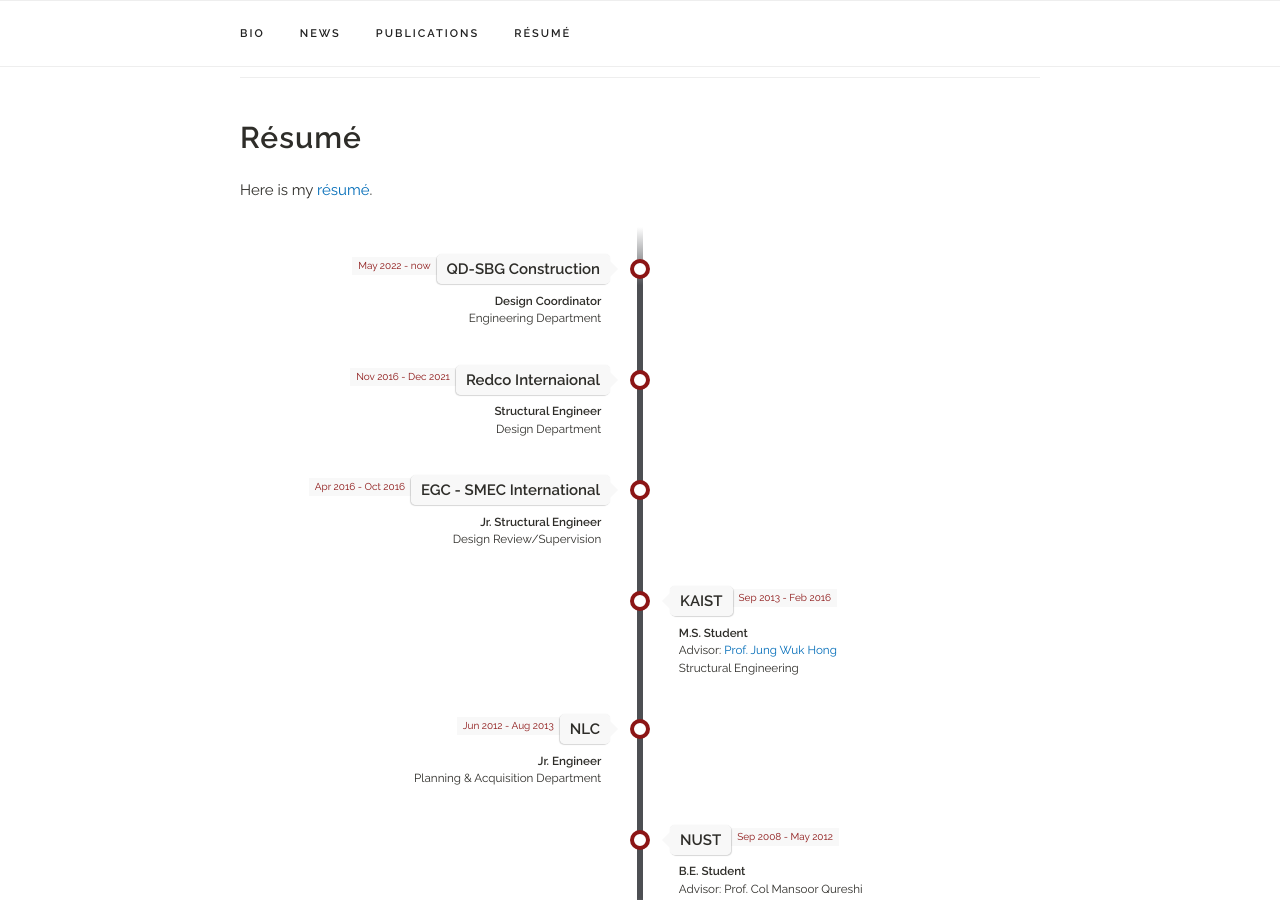
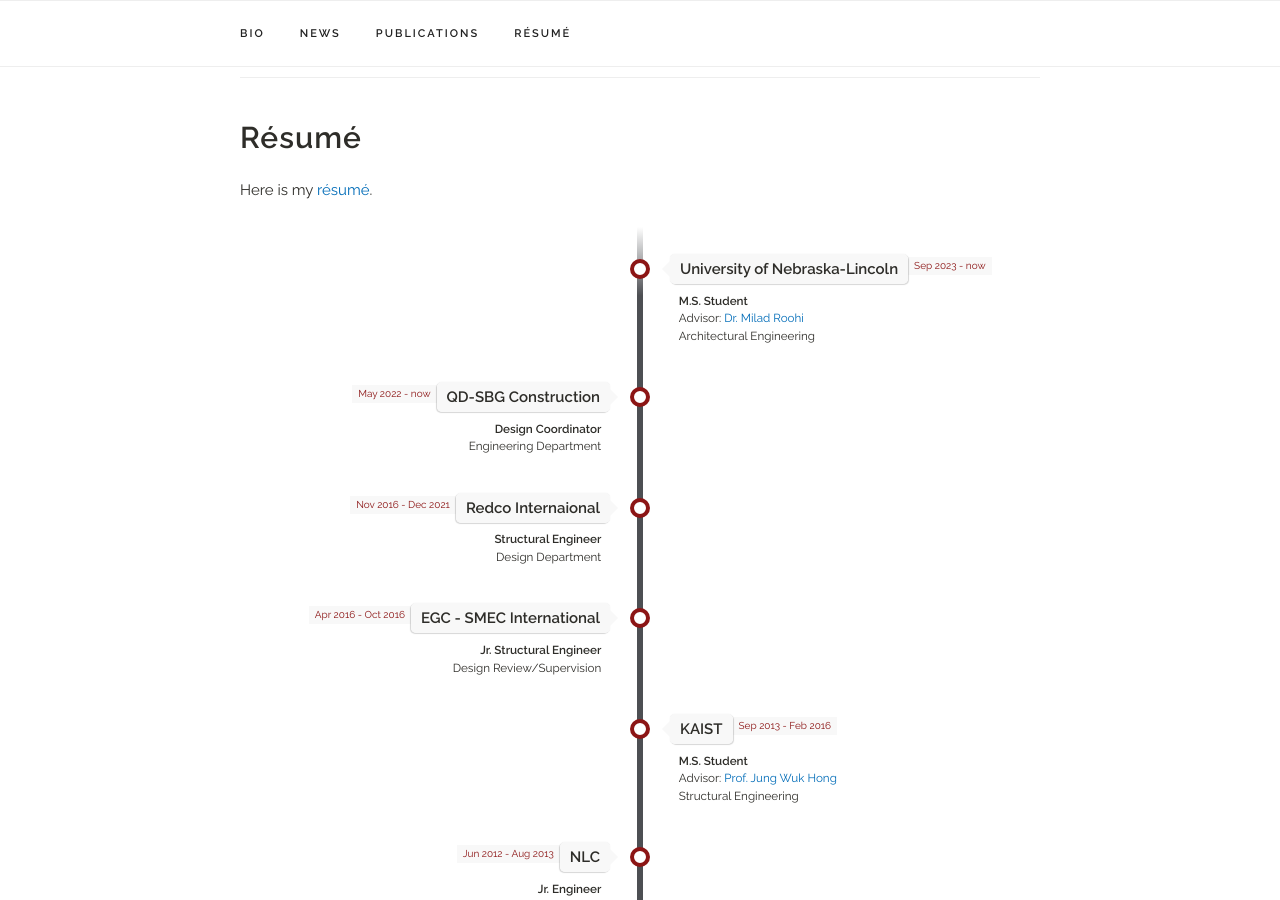
Before and after one commit to aullah9/aullah9.github.io, a Jekyll site: the page built from index.html, in a window 1280 px wide and 900 px high, scrolled down 2093 px. Built offline with Jekyll 4.4.1, drawn with Linux system fonts in a browser that asks for light colours; a style sheet for code colours, icons or effects is not loaded.

Commit message:
modification_0003

```diff
--- a/_data/experience.yaml
+++ b/_data/experience.yaml
@@ -1,4 +1,11 @@
 experiences:
+
+- place: "University of Nebraska-Lincoln"
+  time: "Sep 2023 - now"
+  title: "M.S. Student"
+  subtitle: "Advisor: <a href='https://engineering.unl.edu/durhamschool/faculty/milad-roohi/'>Dr. Milad Roohi</a> <br/> Architectural Engineering"
+  category: "school"
+
 
 - place: "QD-SBG Construction"
   time: "May 2022 - now"
```
